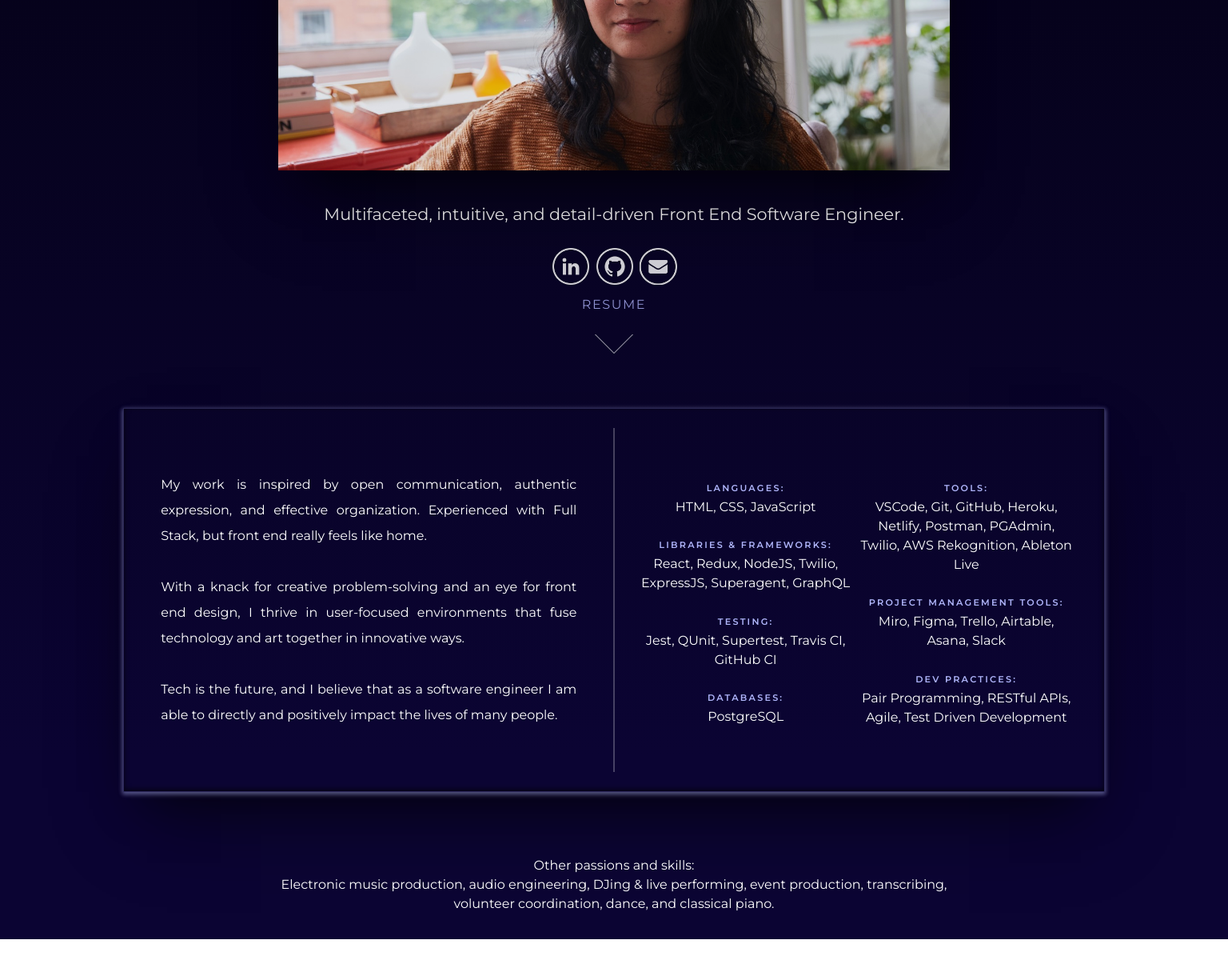
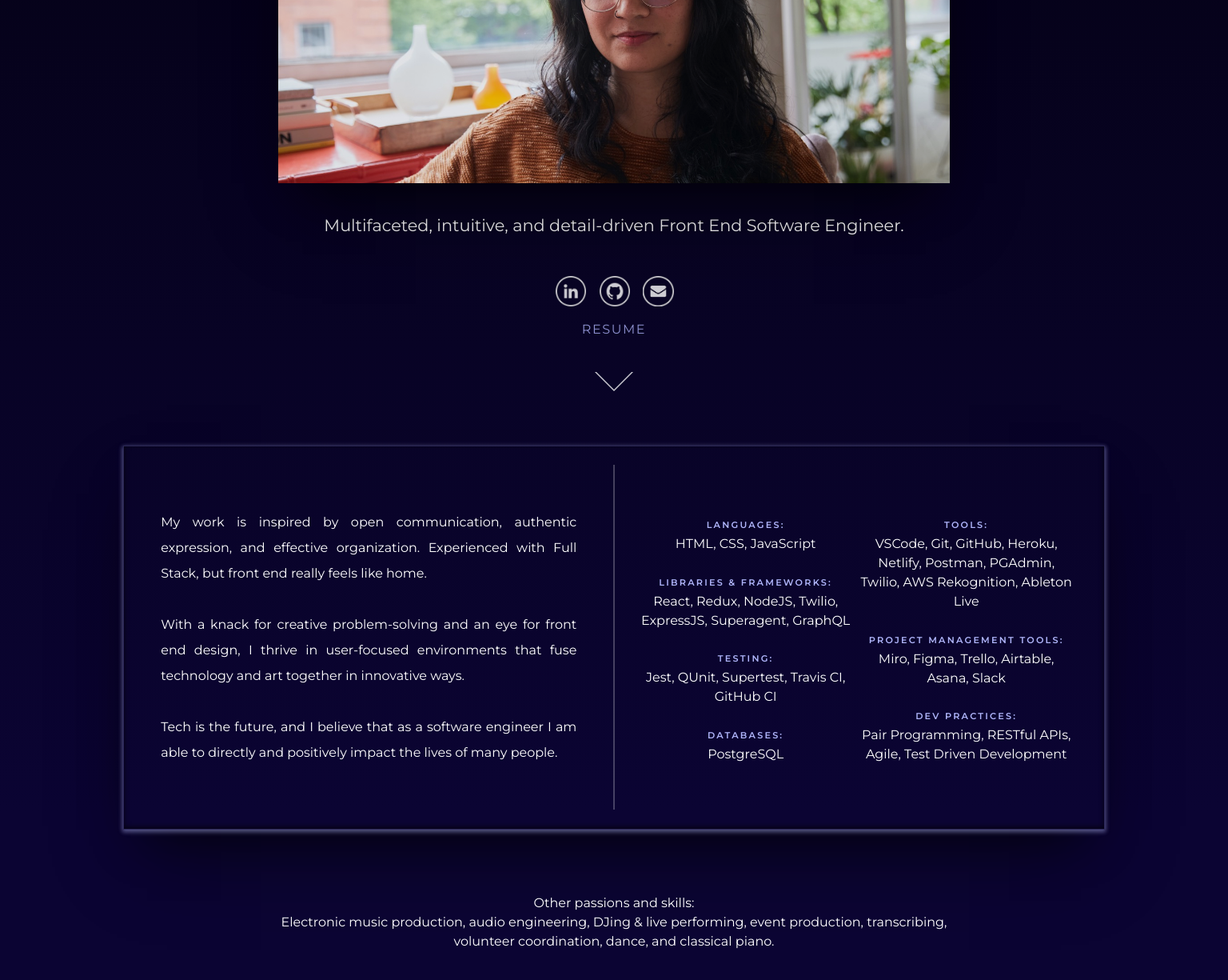
Before and after one commit to jena-boehm/portfolio-site, a React app: page / in a window 1536 px wide. Shown: the part 1123-2348 px from the top of the page at 80% size. Before the commit the page ends 2297 px from the top, so only its background shows below. Built offline with nearby package versions, Linux system fonts and the light colour scheme.

Commit message:
about and home for larger screen sizes

```diff
--- a/src/components/about/About.css
+++ b/src/components/about/About.css
@@ -53,7 +53,6 @@ html {
             align-items: center;
             flex-direction: column;
 
-
             .rightTop {
                 width: 100%;
                 display: flex;
@@ -63,7 +62,7 @@ html {
 
                     .crop {
                         width: max-content;
-                        height: 25em;
+                        height: 50vh;
                         position: relative;
                         overflow: hidden;
                         /* border-radius: 50%; */
@@ -83,7 +82,7 @@ html {
 
                 .description {
                     font-size: 1.3em;
-                    margin-top: 2em;
+                    margin-top: 5vh;
                 }
             }
 
@@ -184,17 +183,33 @@ html {
             display: flex;
             justify-content: center;
             align-items: center;
-            margin-top: 2em;
+            margin: 6vh 0 2vh 0;
             opacity: 0.8;
         }
 
         .scroll {
             cursor: pointer;
             margin-bottom: 3em;
-               position: relative;
-        top: 45%;
-        margin-top: 2em;
-        cursor: pointer;
+            position: relative;
+            top: 45%;
+            margin: 2vh 0 4vh 0;
+            cursor: pointer;
         }
     }
 }
+
+@media (min-width: 1500px) {
+    .aboutContainer {
+
+        .aboutRight {
+
+            .bottomBlurb {
+                margin-bottom: 4vh;
+            }
+
+            .scroll {
+                margin: 4vh 0 6vh 0;
+            }
+        }
+    }
+}
--- a/src/components/header/Header.css
+++ b/src/components/header/Header.css
@@ -87,7 +87,7 @@
    }
 }
 
-@media (min-width: 1200px) {
+@media (min-width: 1500px) {
    .headerContainer {
 
       .headerRight {
--- a/src/components/header/burger/Burger.css
+++ b/src/components/header/burger/Burger.css
@@ -61,7 +61,7 @@
   }
 }
 
-@media (min-width: 1200px) {
+@media (min-width: 1500px) {
   .burgerClosed {
     margin-bottom: -0.5vh;
 
--- a/src/components/home/Home.css
+++ b/src/components/home/Home.css
@@ -32,6 +32,15 @@
 
     .scrollLocation {
         height: 5vh;
-        margin-bottom: 2em;
+        margin-bottom: 6vh;
     }
 }
+
+@media (min-width: 1500px) {
+    .homeAbout {
+
+        .scrollLocation {
+            margin-bottom: 6vh;
+        }
+    }
+}
--- a/src/components/socials/Socials.css
+++ b/src/components/socials/Socials.css
@@ -27,7 +27,7 @@
             }
 
             .iconBottom {
-                width: 3%;
+                width: 3vw;
                 position: absolute;
             }
 
@@ -88,3 +88,18 @@
         transform: scale(0.9);
     }
 }
+
+@media (min-width: 1500px) {
+.socialsContainer {
+
+    .icons {
+
+        .iconContainer {
+
+            .iconBottom {
+                width: 2.5vw;
+            }
+        }
+    }
+}
+}
```
